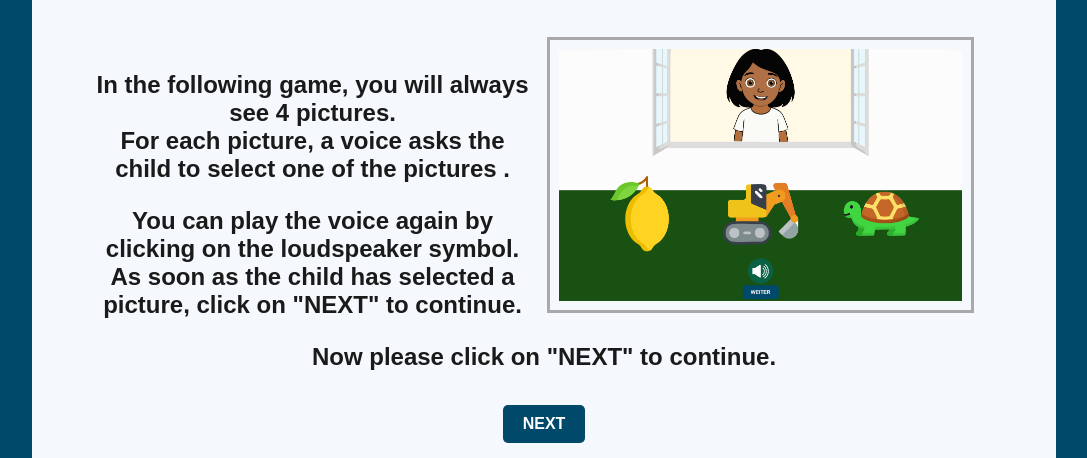
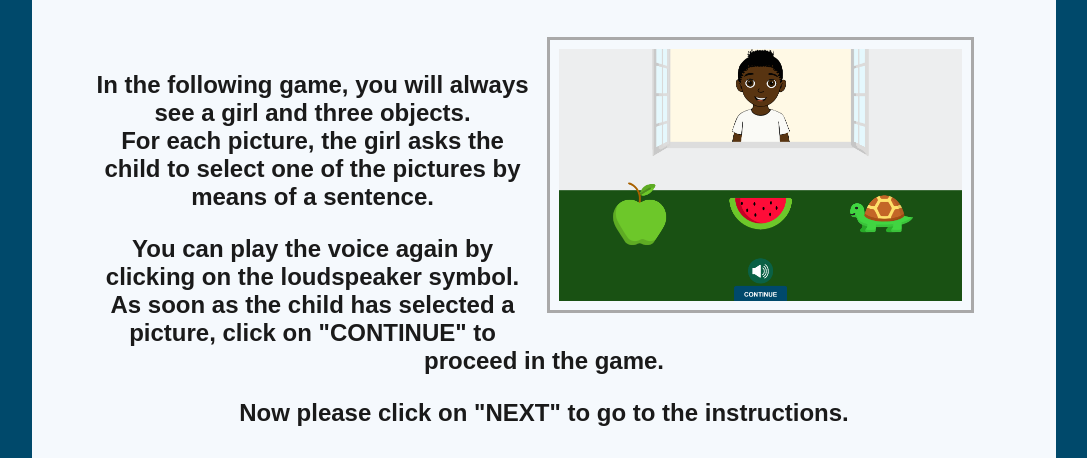
Before and after one commit to ChiaraCarraro/familiarization-game, a website built with Vite: page src/instructions.html in a window 1280 px wide. Shown: the part 101-559 px from the top of the page, without its empty margins (96-1183 px from the left). Built offline with nearby package versions, Linux system fonts and the light colour scheme; files whose address does not match are found by name.

Commit message:
instructions

```diff
--- a/src/instructions.html
+++ b/src/instructions.html
@@ -19,22 +19,21 @@
       <div class="flex-item">
         <h1 class="heading">The Game</h1>
 
-        <img id="mutex-example" src="images/mutex-example.png" />
+        <img id="mutex-example" src="images/example.png" />
 
         <div id="text-next-to-img">
           <p>
-            In the following game, you will always see 4 pictures. <br />
-            For each picture, a voice asks the child to select one of the pictures
-            .
+            In the following game, you will always see a girl and three objects. <br />
+            For each picture, the girl asks the child to select one of the pictures by means of a sentence.
           </p>
 
           <p>
             You can play the voice
             again by clicking on the loudspeaker symbol. As soon as the child has selected a picture, click
-            on "NEXT" to continue.
+            on "CONTINUE" to proceed in the game.
           </p>
 
-          <p>Now please click on "NEXT" to continue.</p>
+          <p>Now please click on "NEXT" to go to the instructions.</p>
 
           <div class="button-center-wrapper">
             <button
```
Also changed, not shown: public/images/example.png (added).
